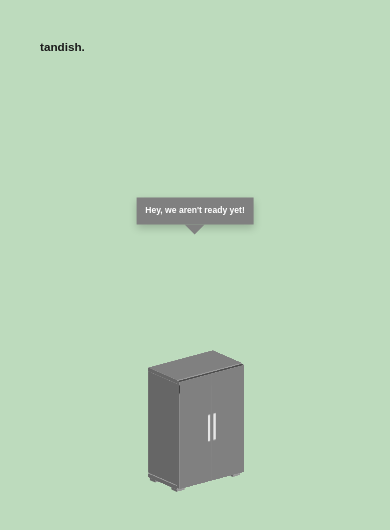
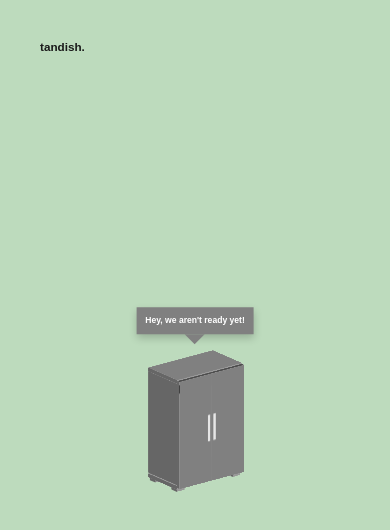
Before and after one commit to kangichu/coming-soon, a plain HTML site: page index.html in a window 390 px wide. Both pictures are taken after a click on the element 194 px from the left and 430 px from the top of the page. Drawn offline with nearby package versions, Linux system fonts and the light colour scheme.

Commit message:
fix fr the .speech-bubble to show consistently bewteen mobile and bigger screens

```diff
--- a/script.js
+++ b/script.js
@@ -24,7 +24,7 @@ document.addEventListener('DOMContentLoaded', () => {
     const doorDetails = wardrobe.querySelectorAll('details');
     doorDetails.forEach(detail => {
         detail.addEventListener('click', (e) => {
-            // If wardrobe isn't ready yet, show speech bubble
+            // If wardrobe isn't ready yet, show SweetAlert popup
             if (!wardrobe.dataset.ready) {
                 e.preventDefault(); // Prevent door from opening
                 speechBubble.style.opacity = "1"; // Make speech bubble visible
--- a/style.css
+++ b/style.css
@@ -432,9 +432,9 @@ img {
   position: absolute;
   background: var(--unit-two); /* Match wardrobe color */
   padding: 1em;
-  top: 25%; /* Position above the wardrobe */
+  top: 48%;
   left: 50%;
-  transform: translate(-50%, -50%);
+  transform: translate(-50%, calc(-50% - calc(var(--height) * 0.5vmin) - 3em));
   font-size: 2.2vmin; /* Slightly larger for better visibility */
   opacity: 0;
   transition: opacity 0.3s;
@@ -442,6 +442,7 @@ img {
   z-index: 9999;
   color: white; /* Better contrast on the wardrobe-colored background */
   box-shadow: 0 4px 8px rgba(0,0,0,0.2); /* Add shadow for depth */
+  white-space: nowrap;
 }
 
 .speech-bubble:after {
```
